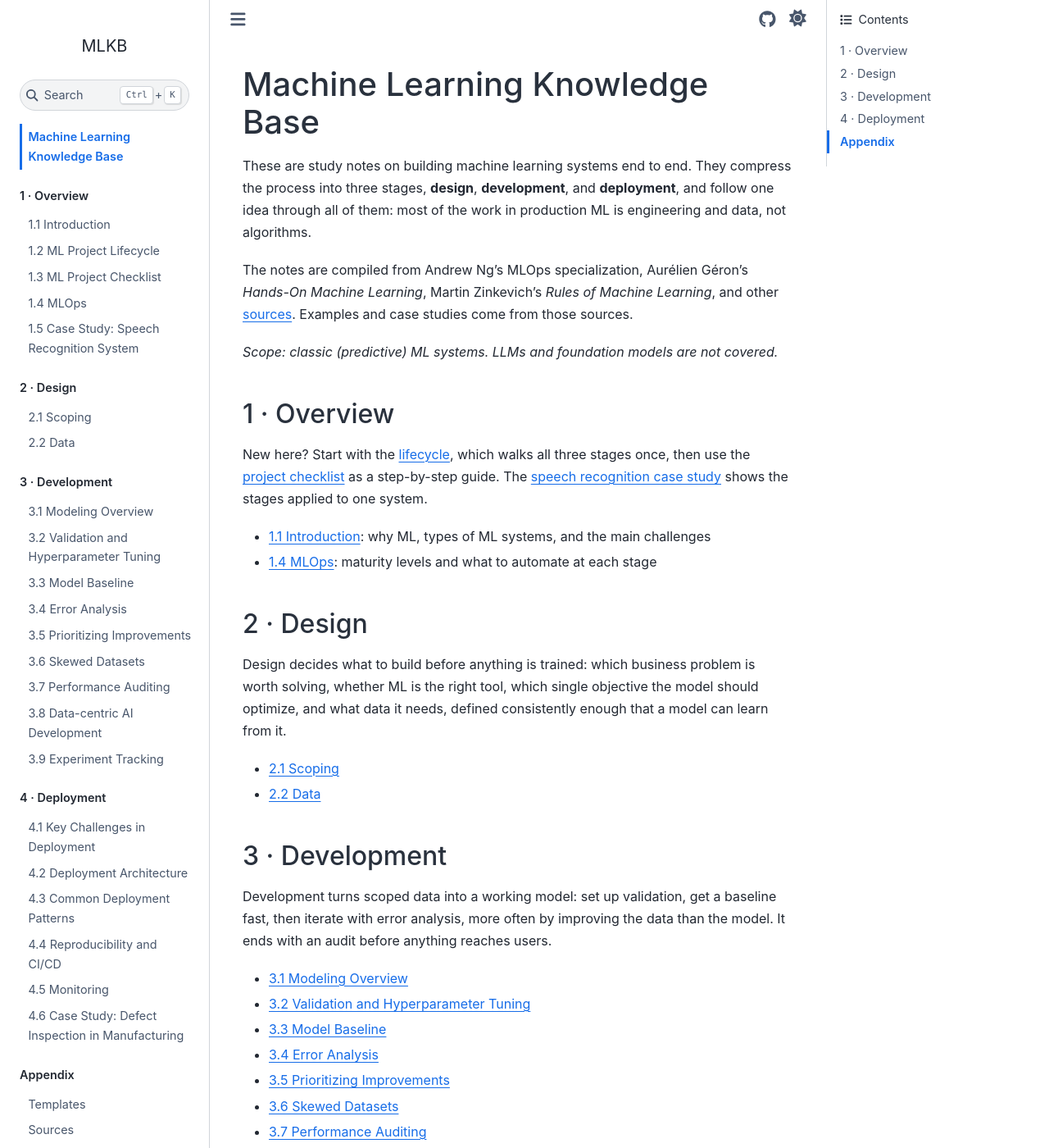
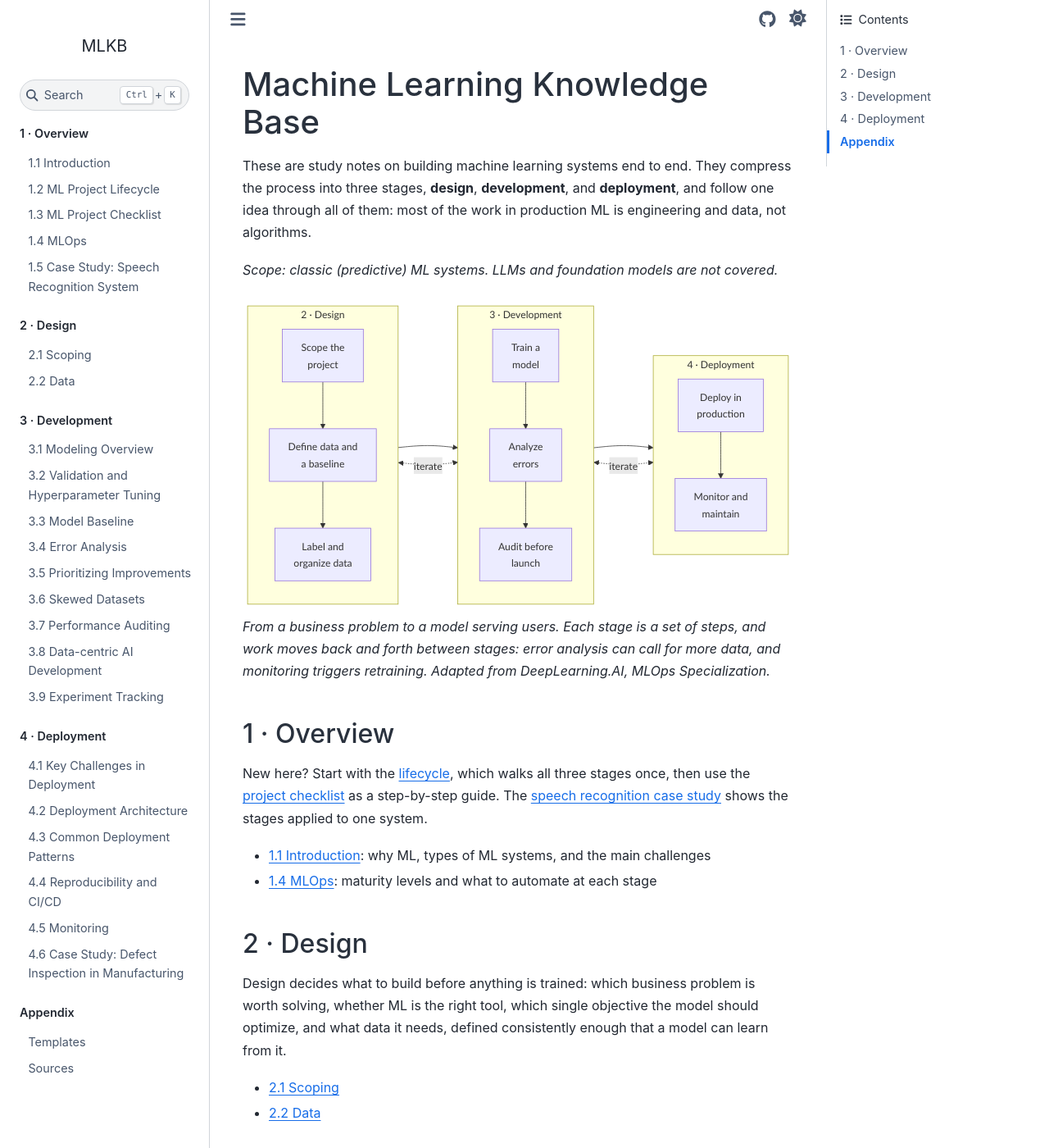
Before and after one commit to 0trm/mlkb, a Sphinx documentation site: the page built from docs/index.md, in a window 1280 px wide and 1400 px high. Shown: the whole window at 82% size. Built offline with Sphinx 7.4.7 and the Sphinx Book theme 1.1.4, drawn with Linux system fonts in a browser that asks for light colours.

Commit message:
Add a lifecycle diagram to the home page and tidy the sidebar and page nav
Co-Authored-By: Claude Opus 5.5 <noreply@anthropic.com>

````diff
--- a/docs/_static/custom.css
+++ b/docs/_static/custom.css
@@ -49,3 +49,10 @@ pre.mermaid {
 .bd-article li {
   line-height: 1.7;
 }
+
+/* Room between the end of a page and the previous/next links. */
+.prev-next-area {
+  margin-top: 4rem;
+  padding-top: 1.5rem;
+  border-top: 1px solid var(--pst-color-border);
+}
--- a/docs/conf.py
+++ b/docs/conf.py
@@ -32,7 +32,7 @@ html_theme_options = {
     "use_fullscreen_button": False,
     "navbar_persistent": [],
     "search_bar_text": "Search the notes...",
-    "home_page_in_toc": True,
+    "home_page_in_toc": False,
     "show_toc_level": 2,
     "footer_content_items": ["copyright.html", "extra-footer.html"],
     "extra_footer": (
--- a/docs/index.md
+++ b/docs/index.md
@@ -2,9 +2,28 @@
 
 These are study notes on building machine learning systems end to end. They compress the process into three stages, **design**, **development**, and **deployment**, and follow one idea through all of them: most of the work in production ML is engineering and data, not algorithms.
 
-The notes are compiled from Andrew Ng's MLOps specialization, Aurélien Géron's *Hands-On Machine Learning*, Martin Zinkevich's *Rules of Machine Learning*, and other [sources](sources.md). Examples and case studies come from those sources.
+*Scope: classic (predictive) ML systems. LLMs and foundation models are not covered.*
 
-*Scope: classic (predictive) ML systems. LLMs and foundation models are not covered.*
+```mermaid
+flowchart LR
+  subgraph design[2 · Design]
+    direction TB
+    A[Scope the<br>project] --> B[Define data and<br>a baseline] --> C[Label and<br>organize data]
+  end
+  subgraph development[3 · Development]
+    direction TB
+    D[Train a<br>model] --> E[Analyze<br>errors] --> F[Audit before<br>launch]
+  end
+  subgraph deployment[4 · Deployment]
+    direction TB
+    G[Deploy in<br>production] --> H[Monitor and<br>maintain]
+  end
+  design --> development --> deployment
+  design <-. iterate .-> development
+  development <-. iterate .-> deployment
+```
+
+*From a business problem to a model serving users. Each stage is a set of steps, and work moves back and forth between stages: error analysis can call for more data, and monitoring triggers retraining. Adapted from DeepLearning.AI, MLOps Specialization.*
 
 ## 1 · Overview
 
````
